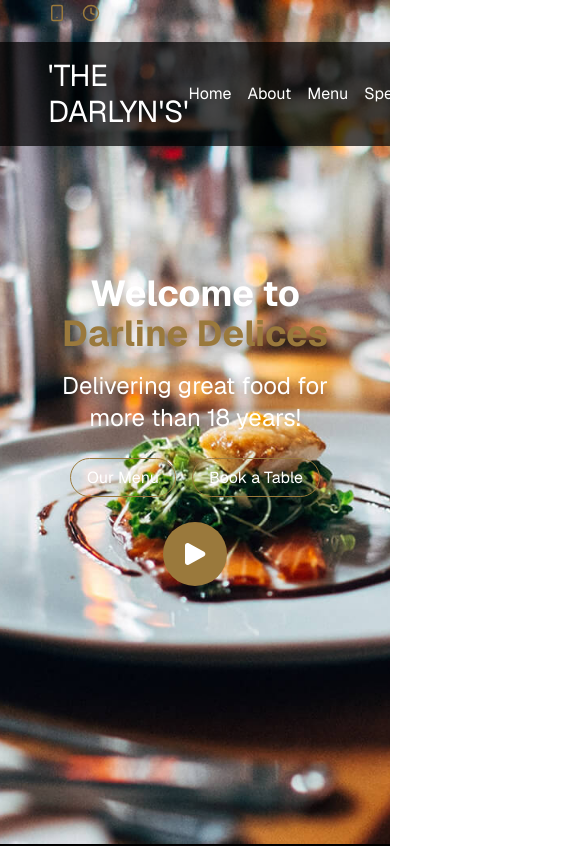
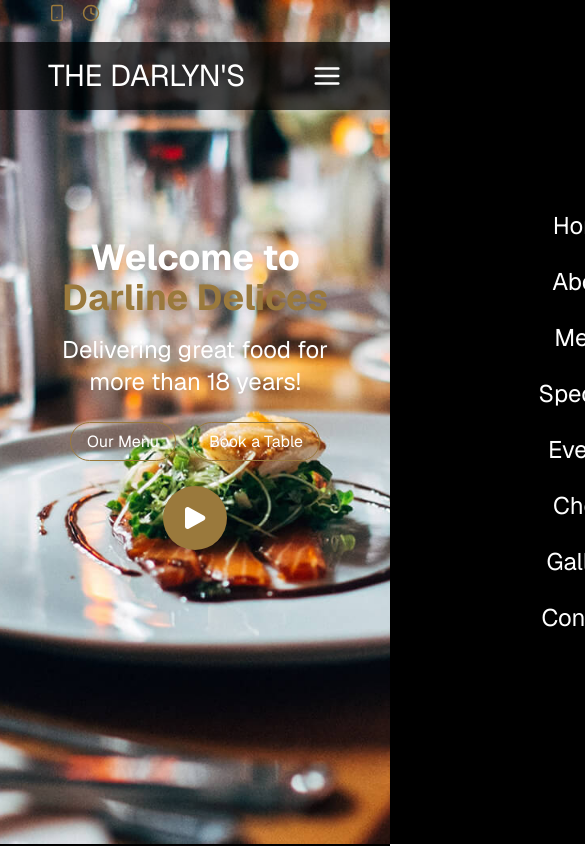
Before and after one commit to MohaPeth/Darlyns, a Next.js app: page / in a window 390 px wide. Shown: the top 846 px of the page, 585 px wide, since content can reach past the window. Built offline with nearby package versions, Linux system fonts and the light colour scheme.

Commit message:
Mise à jour du code

```diff
--- a/app/_components/Footer.tsx
+++ b/app/_components/Footer.tsx
@@ -13,9 +13,7 @@ const Footer = () => {
         <div className="container mx-auto">
           <div className="grid grid-cols-1 md:grid-cols-2 lg:grid-cols-4 gap-8">
             <div>
-              <h3 className="text-2xl font-bold">
-                &apos;THE DARLYN&apos;S&apos;
-              </h3>
+              <h3 className="text-2xl font-bold">THE DARLYN&apos;S;</h3>
               <p className="mt-4">
                 Plateau <br />
                 Dakar, SN
--- a/app/_components/Gallery.tsx
+++ b/app/_components/Gallery.tsx
@@ -25,7 +25,7 @@ const Gallery = () => {
   }, []);
 
   return (
-    <section className="bg-custom-bg py-8 lg:py-16 ">
+    <section id="gallery" className="bg-custom-bg py-8 lg:py-16 ">
       <div className="text-left mb-12 ml-8">
         <div className="flex items-center mb-2">
           <h2 className="text-3xl font-bold ml-8">Gallery</h2>
--- a/app/_components/Header.tsx
+++ b/app/_components/Header.tsx
@@ -1,86 +1,102 @@
-import React from "react";
+"use client";
+
+import React, { useState } from "react";
 import Section from "./Section";
 import Link from "next/link";
+import { FiMenu, FiX } from "react-icons/fi";
 
 const Header = () => {
+  const [isOpen, setIsOpen] = useState(false);
+
+  const toggleMenu = () => setIsOpen(!isOpen);
+
   return (
     <header className="bg-black bg-opacity-70 p-4">
       <Section>
         <div className="container mx-auto flex flex-row justify-between items-center font-sans">
-          <h1 className="text-3xl  ">
-            <Link href="/">&apos;THE DARLYN&apos;S&apos;</Link>
+          <h1 className="text-3xl">
+            <Link href="/">THE DARLYN&apos;S</Link>
           </h1>
-          <nav id="navbar" className="flex-grow">
-            <ul className="flex space-x-4 justify-center">
-              <li>
+
+          {/* Bouton menu hamburger pour petits écrans */}
+          <button
+            onClick={toggleMenu}
+            type="button"
+            aria-label="Toggle menu"
+            className="lg:hidden text-3xl text-white focus:outline-none"
+          >
+            {isOpen ? <FiX /> : <FiMenu />}
+          </button>
+
+          {/* Menu overlay pour petits écrans */}
+          <div
+            className={`fixed inset-0 bg-black bg-opacity-100 z-50 transform ${
+              isOpen ? "translate-x-0" : "translate-x-full"
+            } transition-transform duration-300 ease-in-out lg:hidden`}
+          >
+            <button
+              onClick={toggleMenu}
+              type="button"
+              aria-label="Close menu"
+              className="absolute top-4 right-4 text-white text-3xl focus:outline-none"
+            >
+              <FiX />
+            </button>
+            <nav className="flex flex-col items-center justify-center h-full space-y-6">
+              {[
+                { href: "/", label: "Home" },
+                { href: "#About", label: "About" },
+                { href: "#menu", label: "Menu" },
+                { href: "#specials", label: "Specials" },
+                { href: "#events", label: "Events" },
+                { href: "#chefs", label: "Chefs" },
+                { href: "#gallery", label: "Gallery" },
+                { href: "#contact", label: "Contact" },
+              ].map((link) => (
                 <Link
-                  className="hover:text-primary transition duration-300 ease-in-out"
-                  href="/home"
+                  key={link.href}
+                  href={link.href}
+                  className="text-2xl text-white hover:text-primary transition duration-300 ease-in-out"
+                  onClick={() => setIsOpen(false)} // Ferme le menu quand on clique sur un lien
                 >
-                  Home
+                  {link.label}
                 </Link>
-              </li>
-              <li>
-                <Link
-                  className="hover:text-primary transition duration-300 ease-in-out"
-                  href="/about"
-                >
-                  About
-                </Link>
-              </li>
-              <li>
-                <Link
-                  className="hover:text-primary transition duration-300 ease-in-out"
-                  href="/menu"
-                >
-                  Menu
-                </Link>
-              </li>
-              <li>
-                <Link
-                  className="hover:text-primary transition duration-300 ease-in-out"
-                  href="/specials"
-                >
-                  Specials
-                </Link>
-              </li>
-              <li>
-                <Link
-                  className="hover:text-primary transition duration-300 ease-in-out"
-                  href="/events"
-                >
-                  Events
-                </Link>
-              </li>
-              <li>
-                <Link
-                  className="hover:text-primary transition duration-300 ease-in-out"
-                  href="/chefs"
-                >
-                  Chefs
-                </Link>
-              </li>
-              <li>
-                <Link
-                  className="hover:text-primary transition duration-300 ease-in-out"
-                  href="/gallery"
-                >
-                  Gallery
-                </Link>
-              </li>
-              <li>
-                <Link
-                  className="hover:text-primary transition duration-300 ease-in-out"
-                  href="/contact"
-                >
-                  Contact
-                </Link>
-              </li>
+              ))}
+            </nav>
+          </div>
+
+          {/* Menu de navigation pour grands écrans */}
+          <nav
+            id="navbar"
+            className="hidden lg:flex flex-grow justify-center space-x-4"
+          >
+            <ul className="flex space-x-4">
+              {[
+                { href: "/", label: "Home" },
+                { href: "#about", label: "About" },
+                { href: "#menu", label: "Menu" },
+                { href: "#specials", label: "Specials" },
+                { href: "#events", label: "Events" },
+                { href: "#chefs", label: "Chefs" },
+                { href: "#gallery", label: "Gallery" },
+                { href: "#contact", label: "Contact" },
+              ].map((link) => (
+                <li key={link.href}>
+                  <Link
+                    href={link.href}
+                    className="hover:text-primary transition duration-300 ease-in-out"
+                  >
+                    {link.label}
+                  </Link>
+                </li>
+              ))}
             </ul>
           </nav>
+
+          {/* Bouton de réservation */}
           <Link
             href="/book-a-table"
-            className="hidden lg:flex border border-primary text-white py-2 px-4 rounded-full hover:bg-primary hover:text-white transition duration-300 ease-in-out"
+            className="hidden lg:flex border border-primary text-white py-2 px-4 rounded-full hover:bg-primary transition duration-300 ease-in-out"
           >
             Book a table
           </Link>
--- a/package.json
+++ b/package.json
@@ -18,6 +18,7 @@
     "next": "14.2.4",
     "react": "^18",
     "react-dom": "^18",
+    "react-icons": "^5.3.0",
     "react-slick": "^0.30.2",
     "slick-carousel": "^1.8.1",
     "swiper": "^11.1.10",
```
Also changed, not shown: 1 other file (tests, documents, lock files or other folders).
